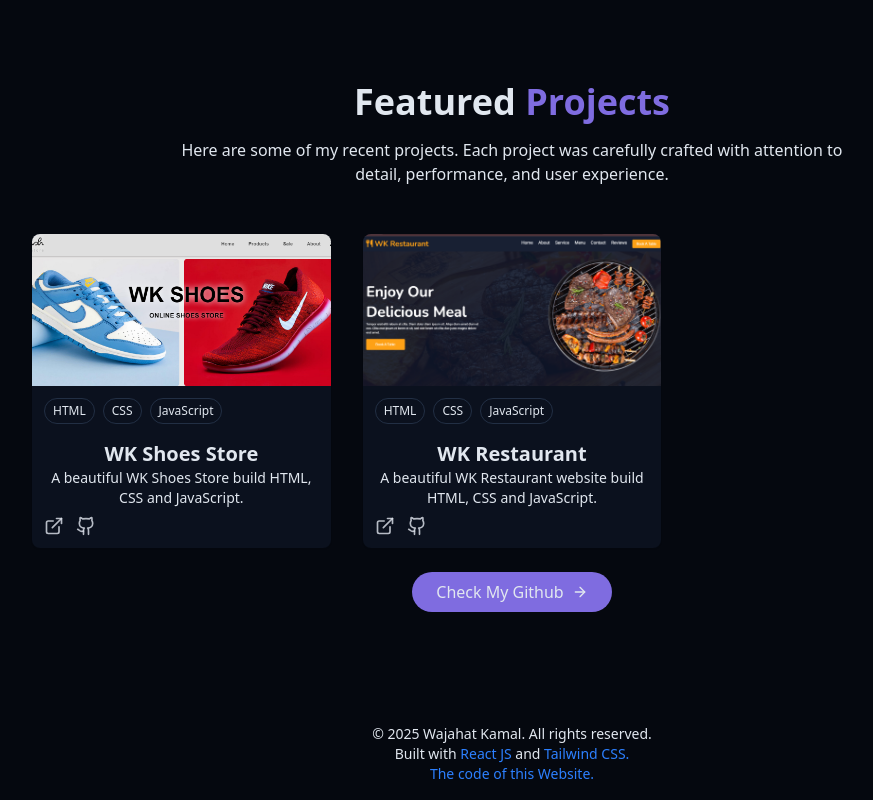
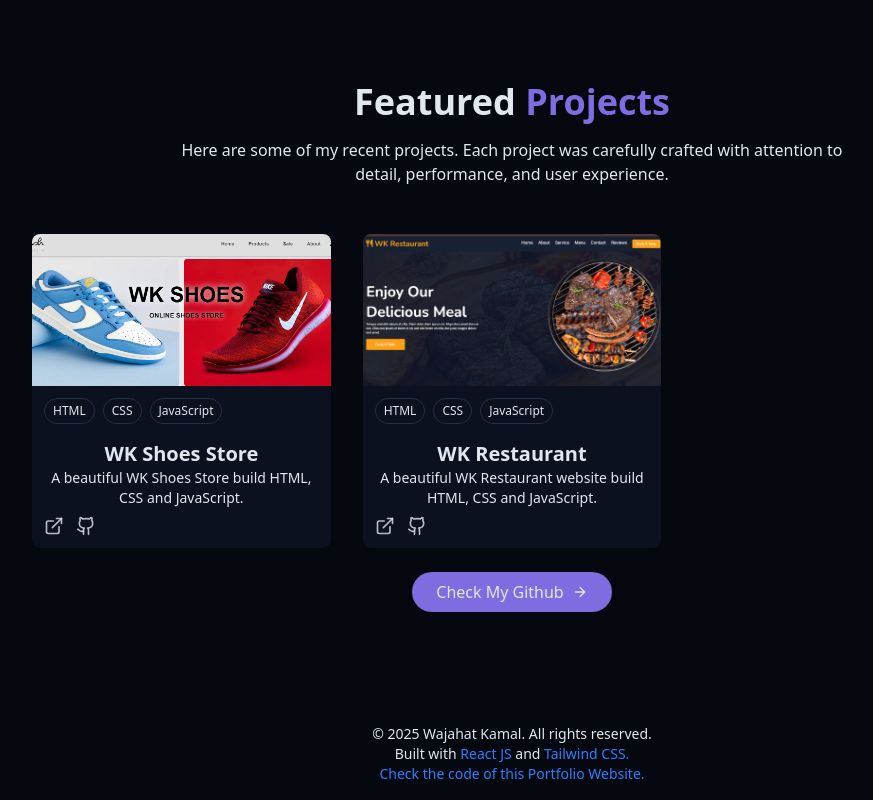
Before and after one commit to wajahat-kamal/Dev-Portfolio, a React (Vite) app: page / in a window 1280 px wide. Shown: the part 1920-2720 px from the top of the page, without its empty margins (128-1001 px from the left). Built offline with nearby package versions, Linux system fonts and the light colour scheme.

Commit message:
Update footer link text for clarity

```diff
--- a/src/components/Footer.jsx
+++ b/src/components/Footer.jsx
@@ -28,7 +28,7 @@ export const Footer = () => {
             target="_blank"
             href="https://github.com/wajahat-kamal/WK-Dev-Portfolio"
           >
-            The code of this Website.
+            Check the code of this Portfolio Website.
           </a>
         </p>
       </div>
```
